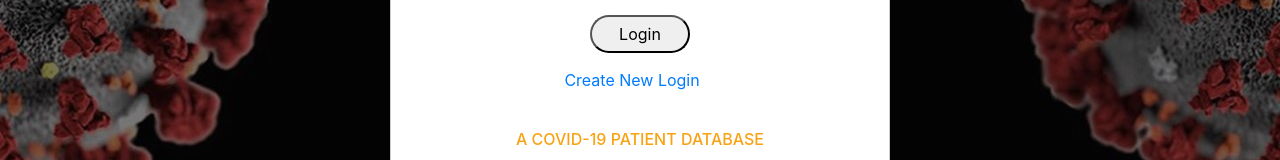
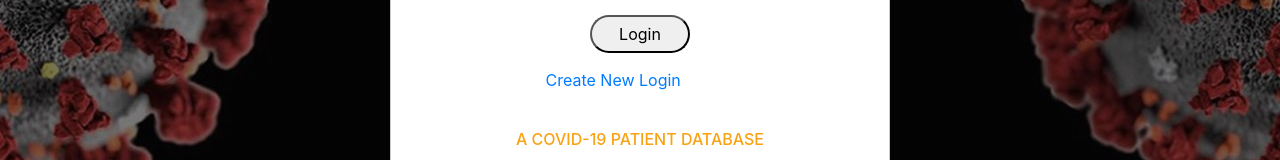
Before and after one commit to stgrky/Project_2, a Vue app: page /#/ in a window 1280 px wide. Shown: the part 399-559 px from the top of the page. Built offline with nearby package versions, Linux system fonts and the light colour scheme; the HTML template or start-up script is replaced by a standard one.

Commit message:
Final styling on h1 and link

```diff
--- a/src/components/login.vue
+++ b/src/components/login.vue
@@ -104,7 +104,7 @@ body {
 }
 /* new login link */
 #new-login {
-  margin-left: 30%;
+  margin-left: 25%;
 }
 
 /* covid db text */
--- a/src/components/secure.vue
+++ b/src/components/secure.vue
@@ -151,6 +151,10 @@ export default {
   margin-top: 10%;
 }
 
+h1{
+  text-align:left;
+}
+
 .logo-two {
   width: 42px;
   display: block;
```
